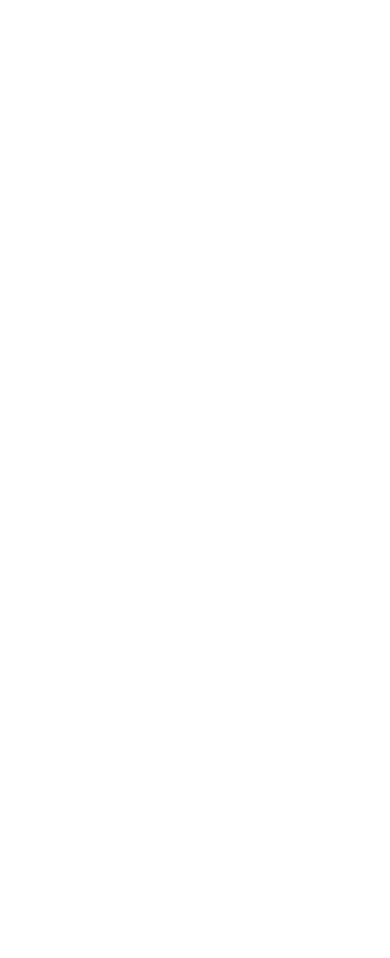
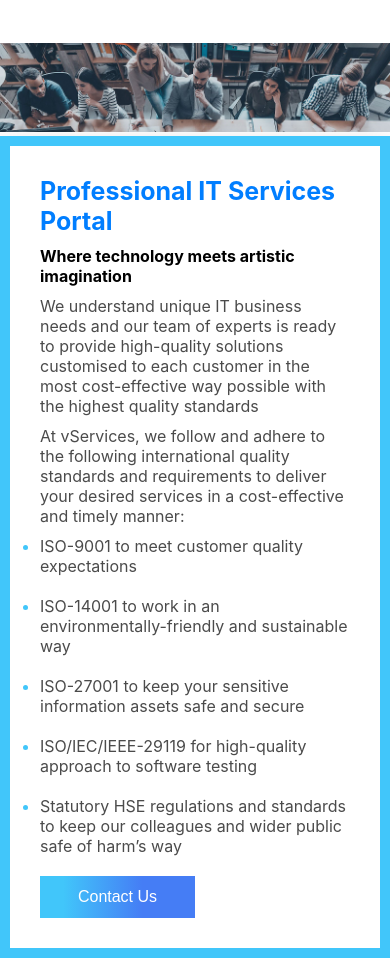
Before and after one commit to sazzadhossain1/solution-grid-new, a React (Create React App) app: page / in a window 390 px wide. Shown: the part 3900-4858 px from the top of the page. Before the commit the page ends 3893 px from the top, so only its background shows below. Built offline with nearby package versions, Linux system fonts and the light colour scheme.

Commit message:
third section responsive doe

```diff
--- a/src/components/Home/Home.js
+++ b/src/components/Home/Home.js
@@ -13,7 +13,7 @@
       <Banner></Banner>
       <FirstSection></FirstSection>
       <SecondSection></SecondSection>
-      {/* <ThirdSection></ThirdSection> */}
+      <ThirdSection></ThirdSection>
       {/* <ForthSection></ForthSection> */}
       {/* <FifthSection></FifthSection> */}
     </div>
--- a/src/components/ThirdSection/ThirdSection.css
+++ b/src/components/ThirdSection/ThirdSection.css
@@ -10,7 +10,7 @@
   margin: auto;
   margin-top: -470px;
   background-color: white;
-  padding: 20px;
+  padding: 30px;
   position: relative;
   z-index: 1;
   box-shadow: rgba(100, 100, 111, 0.2) 0px 7px 29px 0px;
@@ -22,13 +22,16 @@
 }
 .thirdSection_first_p {
   font-weight: 700;
-  margin-bottom: -10px;
+  margin-bottom: 10px;
+  margin-top: 10px;
 }
 .thirdSection_second_p {
   color: rgb(75, 75, 75);
+  margin-bottom: 10px;
 }
 .thirdSection_third_p {
   color: rgb(75, 75, 75);
+  margin-bottom: 10px;
 }
 .thirdSection_text_div ul li {
   margin-bottom: 20px;
@@ -50,3 +53,41 @@
   font-size: 16px;
   width: 30%;
 }
+
+@media screen and (max-width: 1536px) {
+  .thirdSection_parent_div {
+    margin-top: 200px;
+  }
+  .thirdSection_text_div {
+    width: 50%;
+    margin-top: -450px;
+  }
+}
+@media screen and (max-width: 1300px) {
+  .thirdSection_parent_div {
+    margin-top: 230px;
+  }
+  .thirdSection_text_div {
+    width: 65%;
+    margin-top: -400px;
+  }
+}
+@media screen and (max-width: 950px) {
+  .thirdSection_parent_div {
+    margin-top: 50px;
+  }
+  .thirdSection_text_div {
+    width: 100%;
+    margin-top: 0px;
+  }
+}
+@media screen and (max-width: 423px) {
+  .thirdSection_text_div button {
+    width: 50%;
+  }
+}
+@media screen and (max-width: 286px) {
+  .thirdSection_text_div button {
+    width: 70%;
+  }
+}
```
